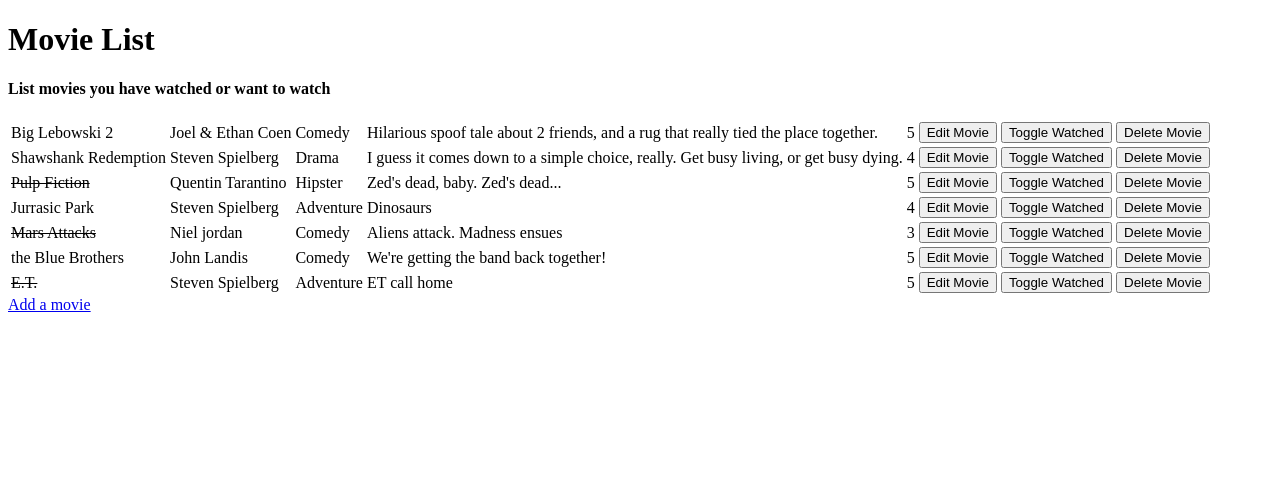
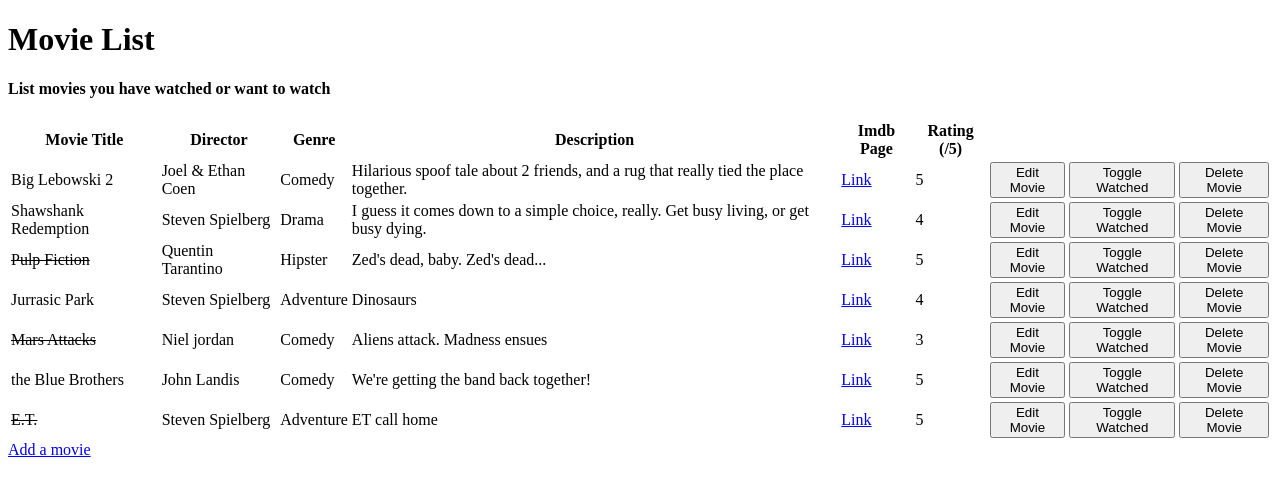
Before and after one commit to burkero2/ci-hello-movie, a Django app: page / in a window 1280 px wide. Shown: the top 496 px of the page. Run offline with Django 3.2, Linux system fonts and the light colour scheme; data comes from the database, SQL or seed files in the repository; both versions use the stored data as it was after the commit.

Commit message:
Added imdb_link field

```diff
--- a/movie_app/forms.py
+++ b/movie_app/forms.py
@@ -6,4 +6,4 @@
 
     class Meta:
         model = Item
-        fields = ['title', 'director', 'genre', 'summary', 'score', 'watched']
+        fields = ['title', 'director', 'genre', 'summary', 'imdb_link', 'score', 'watched']
--- a/movie_app/models.py
+++ b/movie_app/models.py
@@ -9,6 +9,7 @@
     summary = models.TextField(max_length=400, null=False, blank=True)
     score = models.IntegerField(null=False, blank=False)
     watched = models.BooleanField(null=False, blank=False, default=False)
+    imdb_link = models.URLField(null=False, blank=False)
 
     def __str__(self):
         return self.title
--- a/movie_app/templates/movie_app/movie_app_home.html
+++ b/movie_app/templates/movie_app/movie_app_home.html
@@ -9,8 +9,20 @@
 <body>
     <h1>Movie List</h1>
     <h4>List movies you have watched or want to watch</h4>
-    <table>
+
+    <table >
+        <tr>
+            <th>Movie Title</th>
+            <th>Director</th>
+            <th>Genre</th>
+            <th>Description</th>
+            <th>Imdb Page</th>
+            <th>Rating (/5)</th>
+
+
+        </tr>
         {% for item in items %}
+
         <tr>
             {% if item.watched %}
                 <td><strike>{{ item.title }}</strike></td>
@@ -20,6 +32,7 @@
             <td>{{ item.director }}</td>
             <td>{{ item.genre}}</td>
             <td>{{ item.summary }}</td>
+            <td><a href = "{{ item.imdb_link }}" target = "_blank">Link</a></td>
             <td>{{ item.score }}</td>
             <td>
                 <a href = "/edit/{{ item.id }}">
```
Also changed, not shown: db.sqlite3, movie_app/migrations/0008_item_imdblink.py (added), movie_app/migrations/0009_rename_imdblink_item_imdb_link.py (added), movie_app/migrations/0010_alter_item_imdb_link.py (added).
